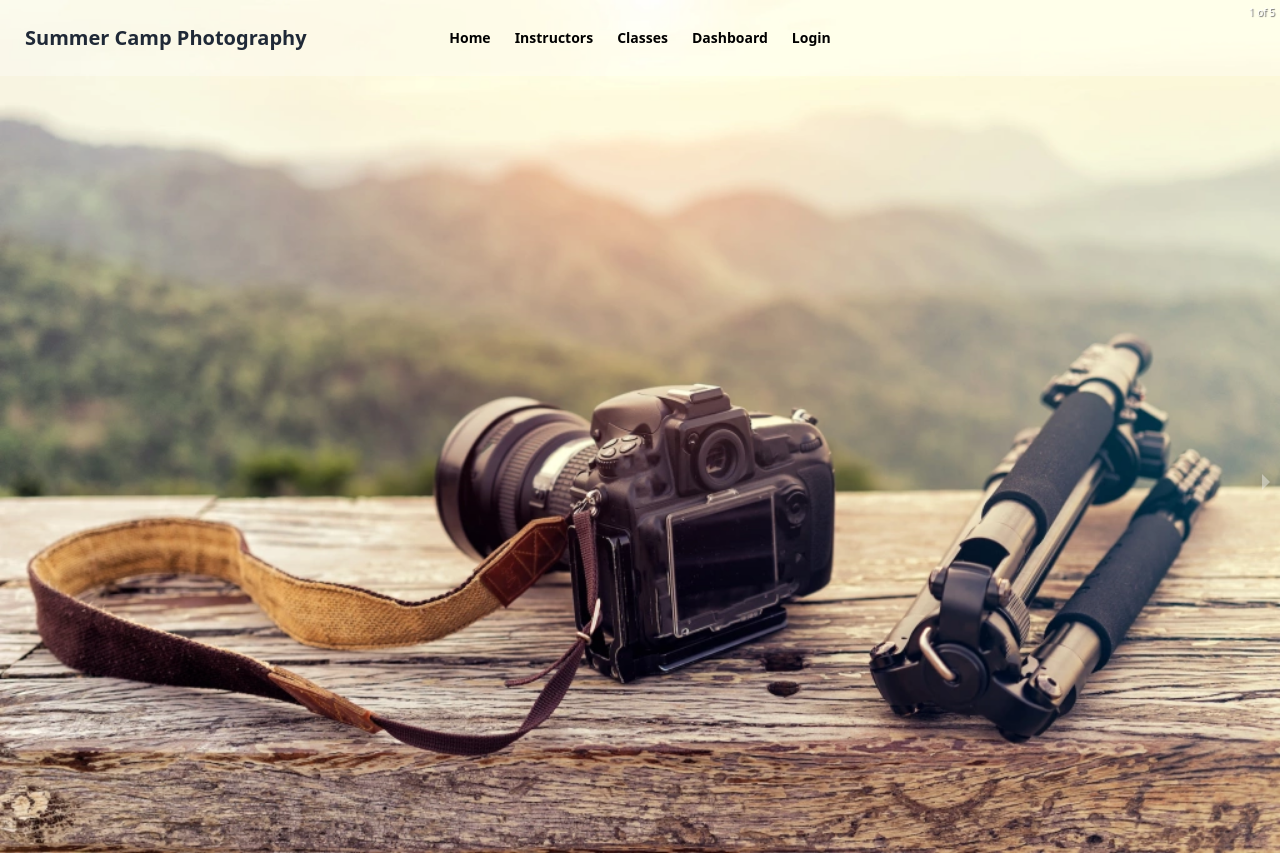
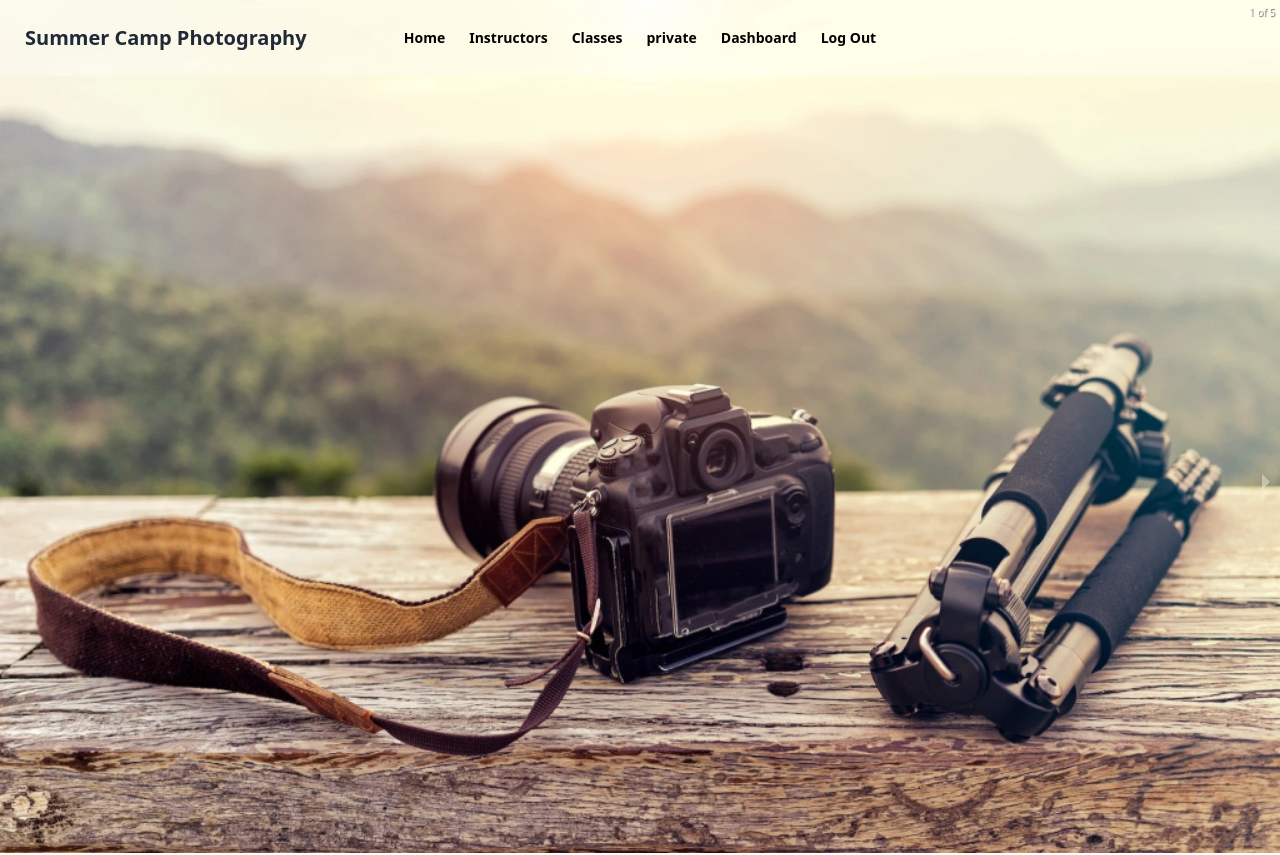
Before and after one commit to yasinarafat9/summer-camp-photography-client-a12, a React (Vite) app: page / in a window 1280 px wide. Shown: the top 855 px of the page. Built offline with nearby package versions, Linux system fonts and the light colour scheme; no server answers; sample sign-in values are in the browser's storage.

Commit message:
private route created

```diff
--- a/src/Pages/Login/Login.jsx
+++ b/src/Pages/Login/Login.jsx
@@ -2,11 +2,13 @@ import { useContext } from "react";
 import { NavLink } from "react-router-dom";
 import { AuthContext } from "../../providers/AuthProvider";
 import Swal from "sweetalert2";
+import { useState } from "react";
 
 
 const Login = () => {
 
     const {signIn} = useContext(AuthContext);
+    const [error ,setError] = useState();
 
     const handleLogin = event =>{
         event.preventDefault();
@@ -28,6 +30,12 @@ const Login = () => {
                 }
             });
         })
+        .catch((error) => {
+
+            const errorMessage = error.message;
+            setError(errorMessage)
+          });
+
     }
 
 
@@ -61,6 +69,7 @@ const Login = () => {
                                     </label>
                                 </div>
                                 <div className="form-control mt-6">
+
                                     <button  type="submit" value="Login" className="btn-green">Login</button>
                                 </div>
                                 <div className="text-center">
--- a/src/Pages/Shared/Navbar/Navbar.jsx
+++ b/src/Pages/Shared/Navbar/Navbar.jsx
@@ -1,13 +1,35 @@
 import { NavLink } from "react-router-dom";
 import './Navbar.css'
+import { useContext } from "react";
+import { AuthContext } from "../../../providers/AuthProvider";
 
 const Navbar = () => {
+
+    const { user, logOut } = useContext(AuthContext);
+
+    const handleLogOut = () => {
+        logOut()
+            .then(() => { })
+            .catch(error => console.log(error));
+    }
+
     const navOptions = <>
-        <NavLink  className="p-3 font-semibold text-black" to=''>Home</NavLink>
-        <NavLink  className="p-3 font-semibold text-black" to='/instructors'>Instructors</NavLink>
-        <NavLink  className="p-3 font-semibold text-black" to='/allClasses'>Classes</NavLink>
-        <NavLink  className="p-3 font-semibold text-black" to=''>Dashboard</NavLink>
-        <NavLink  className="p-3 font-semibold text-black" to='/login'>Login</NavLink>
+        <NavLink className="p-3 font-semibold text-black" to=''>Home</NavLink>
+        <NavLink className="p-3 font-semibold text-black" to='/instructors'>Instructors</NavLink>
+        <NavLink className="p-3 font-semibold text-black" to='/allClasses'>Classes</NavLink>
+        <NavLink className="p-3 font-semibold text-black" to='/testPrivetPage'>private</NavLink>
+        <NavLink className="p-3 font-semibold text-black" to='/dashboard'>Dashboard</NavLink>
+        {
+            user ? <>
+                {/* <p>{user.displayName}</p>
+                <img src={user.photoURL} alt="" /> */}
+                <button onClick={handleLogOut} className="p-3 font-semibold text-black" >Log Out</button>
+            </> :
+                <>
+                    <NavLink className="p-3 font-semibold text-black" to='/login'>Login</NavLink>
+                </>
+        }
+
 
     </>
 
--- /dev/null
+++ b/src/Pages/TestPrivetPage/TestPrivatePage.jsx
@@ -0,0 +1,11 @@
+import React from 'react';
+
+const TestPrivatePage = () => {
+    return (
+        <div>
+            <h1>Hope this works</h1>
+        </div>
+    );
+};
+
+export default TestPrivatePage;
--- /dev/null
+++ b/src/Routes/PrivateRoute.jsx
@@ -0,0 +1,14 @@
+import { useContext } from 'react';
+import { AuthContext } from '../providers/AuthProvider';
+import { Navigate } from 'react-router-dom';
+
+const PrivateRoute = ({children}) => {
+    const {user} = useContext(AuthContext);
+
+    if(user){
+        return children;
+    }
+    return <Navigate to="/login"></Navigate>
+};
+
+export default PrivateRoute;
```
Also changed, not shown: src/Routes/Routes.jsx (+11 -0 lines).
